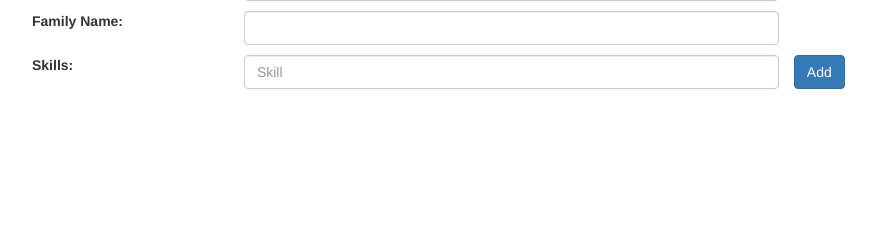
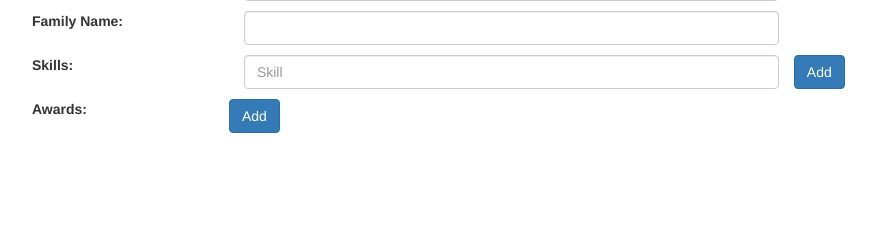
Before and after one commit to Bradon-Lodwick/cloud-computing-final, a Flask app: template templates/edit.html in a window 1280 px wide. Shown: the part 354-581 px from the top of the page, without its empty margins (53-929 px from the left). Run offline with Flask 2, Linux system fonts and the light colour scheme; the template is opened without the code that fills it: most values are stand-ins (such as "Sample title", 1, 10 or a date in 2020); parts of the project's set-up code (start-up, migrations or seed data) failed here and were passed over; some libraries are stand-ins or nearby versions.

Commit message:
Started Awards Section

```diff
--- a/static/css/custom.css
+++ b/static/css/custom.css
@@ -2,6 +2,10 @@
 .profile-picture {
     height: 30px;
     border-radius: 50%;
+}
+
+.logout-text {
+    margin-top: 4px;
 }
 
 .profile-body-text {
--- /dev/null
+++ b/static/js/add_award.js
@@ -0,0 +1,44 @@
+function add_award(entity, index){
+    var tmp_obj, tmp_obj_2, i, val = this.value;
+    /* if the entered value is one of the skills */
+    console.log("Valid Skill")
+
+    tmp_obj = document.createElement("div");
+    tmp_obj.setAttribute("id", "award_" + index)
+    entity.parentNode.appendChild(tmp_obj);
+
+    /* Create a delete button for this award */
+    tmp_obj_2 = document.createElement("button");
+    tmp_obj_2.setAttribute("id", "award_delete_" + index);
+    tmp_obj_2.setAttribute("class", "btn btn-danger");
+    tmp_obj_2.setAttribute("type", "button");
+    tmp_obj_2.innerHTML = "Delete Award"
+    tmp_obj_2.addEventListener("click", function(e) {
+        /* delete the parent div if pressed */
+        remove_award(tmp_obj)
+    });
+
+    tmp_obj.appendChild(tmp_obj_2);
+
+    tmp_obj_2 = document.createElement("div");
+    tmp_obj_2.setAttribute("class", "col-md-3")
+    tmp_obj_2.innerHTML = "<div class="text-center">"
+    tmp_obj_2.innerHTML += "<img  id="award_" + index "_image" src="#" class="img-circle img-responsive" style="overflow: hidden;" alt="Profile Picture">"
+    tmp_obj_2.innerHTML += "</div>"
+    tmp_obj_2.innerHTML += "<input name="picture" type="file" id="upload_image" accept="image/\*" onchange="loadFile(event)" class="form-control"/>"
+
+    var loadFile = function(event) {
+        var output = document.getElementById('profile_img_edit');
+        output.src = URL.createObjectURL(event.target.files[0]);
+    };
+
+    tmp_obj.appendChild(tmp_obj_2);
+
+}
+
+
+
+function remove_award(entity){
+    console.log("removing skill...")
+    entity.parentNode.removeChild(entity);
+}
--- a/templates/edit.html
+++ b/templates/edit.html
@@ -63,6 +63,11 @@
                 </button>
                 {% endfor %}
             </div>
+            <div class="col-md-9 edit-profile-row">
+                <label class="col-lg-3 control-label">Awards:</label>
+                <button type="button" onclick="add_award_handler()" id="add_award_button" class="btn btn-primary">Add</button>
+            </div>
+            <br>
             <input type="submit" value="Submit" class="btn btn-primary btn-large">
         </form>
     </div>
@@ -71,9 +76,16 @@
 <script src="{{ url_for('static', filename='js/text_counter.js') }}"></script>
 <script src="{{ url_for('static', filename='js/autocomplete.js') }}"></script>
 <script src="{{ url_for('static', filename='js/add_skill.js') }}"></script>
+<script src="{{ url_for('static', filename='js/add_award.js') }}"></script>
 <script>
     var skills = {{ skills | tojson }};
     autocomplete(document.getElementById("skills_text_input"), skills);
+
+    var num_awards = 0;
+    function add_award_handler(){
+        num_awards += 1;
+        add_award(document.getElementById("add_award_button"), num_awards);
+    }
 
     function add_skill_handler(){
         add_skill(document.getElementById("skills_text_input"), skills);
--- a/templates/layout.html
+++ b/templates/layout.html
@@ -38,7 +38,7 @@
             {% else %}
             <li><a href="{{ url_for('dashboard') }}"><img src="{{ session.profile.picture }}" class="profile-picture"/> {{ session['profile']['name'] }}</a></li>
             {% endif %}
-            <li><a href="{{ url_for('logout') }}">Log Out</a></li>
+            <li><a href="{{ url_for('logout') }}" class="logout-text">Log Out</a></li>
             {% endif %}
         </ul>
   </div>
```
